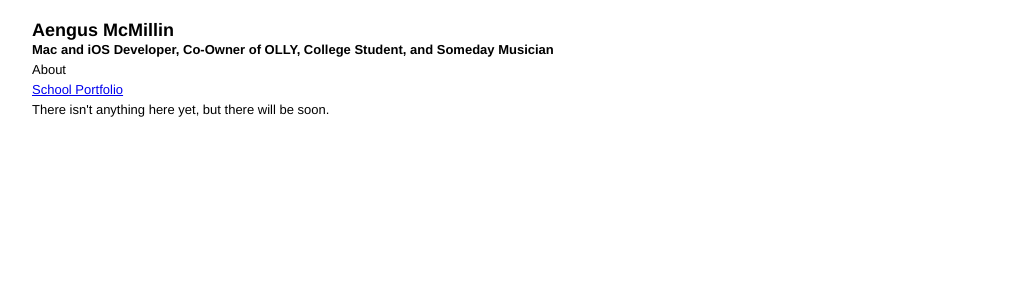
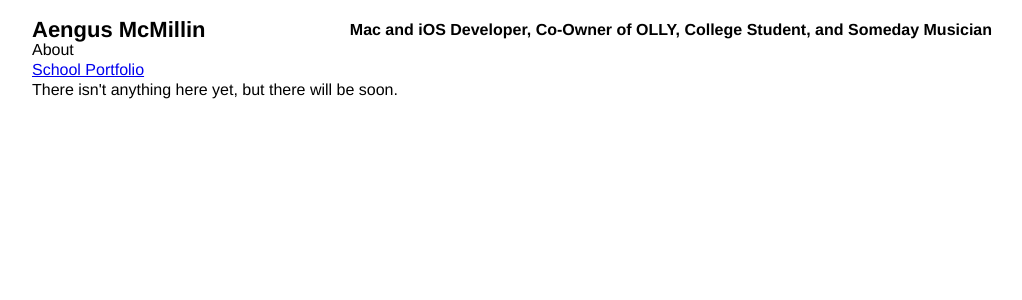
Before and after one commit to Wizecoder/Wizecoder.github.io, a Jekyll site: the page built from index.html, in a window 1280 px wide. Shown: the top 300 px of the page, without its empty margins (128-1150 px from the left). Built offline with Jekyll 4.4.1, drawn with Linux system fonts in a browser that asks for light colours; some web fonts are replaced.

Commit message:
Font sizes and nav floating

```diff
--- a/css/style.css
+++ b/css/style.css
@@ -3,14 +3,27 @@
 
 body {
 	font-family: "Fjord One", "Helvetica Neue";
+	font-size: 16px;
 }
 
 h1 {
+	font-size: 22px;
+}
+
+h2 {
 	font-size: 18px;
 }
 
-h2 {
-	font-size: 14px;
+#head-title {
+	float: left;
+}
+
+#head-subtitle {
+	float: right;
+}
+
+#nav {
+	clear: both;
 }
 
 .container {
```
